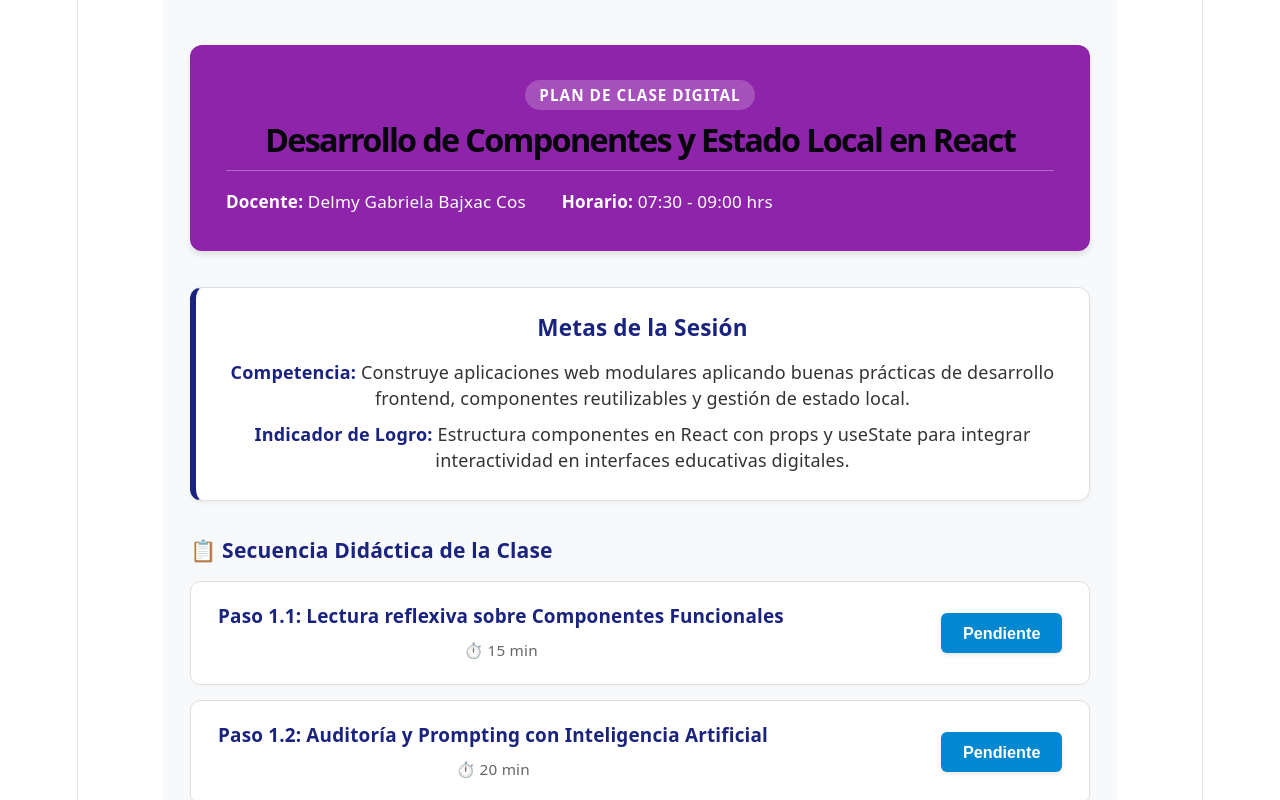
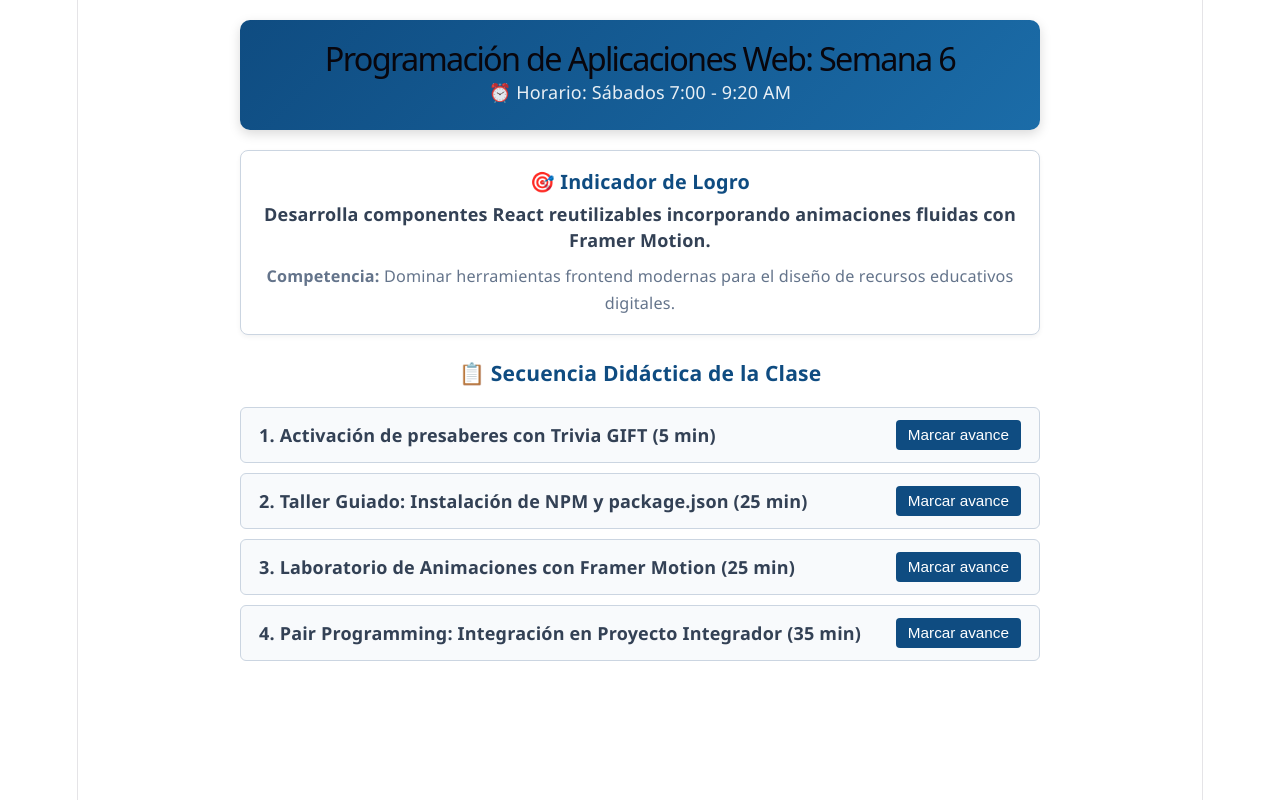
Before and after one commit to Delmygb/proyecto-web-landivar, a React (Vite) app: page / in a window 1280 px wide. Shown: the top 800 px of the page. Built offline with nearby package versions, Linux system fonts and the light colour scheme.

Commit message:
cambio 01

```diff
--- a/package.json
+++ b/package.json
@@ -10,6 +10,7 @@
     "preview": "vite preview"
   },
   "dependencies": {
+    "framer-motion": "^14.10.1",
     "react": "^19.3.1",
     "react-dom": "^19.3.1"
   },
--- a/src/App.jsx
+++ b/src/App.jsx
@@ -1,49 +1,31 @@
-import React from 'react';
-import HeaderClase from './components/HeaderClase';
-import ObjetivosCard from './components/ObjetivosCard';
-import ActividadItem from './components/ActividadItem';
+import HeaderClase from "./components/HeaderClase";
+import ObjetivosCard from "./components/ObjetivosCard";
+import ActividadItem from "./components/ActividadItem";
 
 export default function App() {
   return (
-        <div style={{
-            fontFamily: 'system-ui, -apple-system, sans-serif',
-            padding: '2.5rem 1.5rem',
-            maxWidth: '900px',
-            margin: '0 auto',
-            backgroundColor: '#F8F9FA',
-            minHeight: '100vh'
-        }}>
+    <div style={{ maxWidth: "800px", margin: "0 auto", padding: "20px", fontFamily: "'Segoe UI', sans-serif" }}>
+
+      {/* 1. Encabezado Animado */}
       <HeaderClase
-                tituloTema="Desarrollo de Componentes y Estado Local en React"
-                nombreDocente="Delmy Gabriela Bajxac Cos"
-                horario="07:30 - 09:00 hrs"
+        tituloTema="Programación de Aplicaciones Web: Semana 6"
+        horario="Sábados 7:00 - 9:20 AM"
       />
 
+      {/* 2. Tarjeta de Objetivos Interactiva */}
       <ObjetivosCard
-                competencia="Construye aplicaciones web modulares aplicando buenas prácticas de desarrollo frontend, componentes reutilizables y gestión de estado local."
-                indicadorLogro="Estructura componentes en React con props y useState para integrar interactividad en interfaces educativas digitales."
+        indicador="Desarrolla componentes React reutilizables incorporando animaciones fluidas con Framer Motion."
+        competencia="Dominar herramientas frontend modernas para el diseño de recursos educativos digitales."
       />
 
-            <h3 style={{ color: '#1A237E', margin: '2rem 0 1rem 0', display: 'flex', alignItems: 'center', gap: '0.5rem' }}>
-                📋 Secuencia Didáctica de la Clase
-            </h3>
+      {/* 3. Lista de Actividades de la Sesión */}
+      <h3 style={{ color: "#0f4c81", marginTop: "25px" }}>📋 Secuencia Didáctica de la Clase</h3>
 
-            <ActividadItem
-                tituloActividad="Paso 1.1: Lectura reflexiva sobre Componentes Funcionales"
-                duracion="15 min"
-            />
-            <ActividadItem
-                tituloActividad="Paso 1.2: Auditoría y Prompting con Inteligencia Artificial"
-                duracion="20 min"
-            />
-            <ActividadItem
-                tituloActividad="Paso 1.3: Configuración de carpeta components/ y componentes JSX"
-                duracion="35 min"
-            />
-            <ActividadItem
-                tituloActividad="Paso 1.4: Integración del Hook useState para dinamismo"
-                duracion="20 min"
-            />
+      <ActividadItem titulo="1. Activación de presaberes con Trivia GIFT" tiempo="5 min" />
+      <ActividadItem titulo="2. Taller Guiado: Instalación de NPM y package.json" tiempo="25 min" />
+      <ActividadItem titulo="3. Laboratorio de Animaciones con Framer Motion" tiempo="25 min" />
+      <ActividadItem titulo="4. Pair Programming: Integración en Proyecto Integrador" tiempo="35 min" />
+
     </div>
   );
 }
--- a/src/components/ActividadItem.jsx
+++ b/src/components/ActividadItem.jsx
@@ -1,51 +1,49 @@
-import React, { useState } from 'react';
+import { useState } from "react";
+import { motion } from "framer-motion";
 
-export default function ActividadItem({ tituloActividad, duracion }) {
+export default function ActividadItem({ titulo, tiempo }) {
     const [completada, setCompletada] = useState(false);
 
     return (
-        <div style={{
-            display: 'flex',
-            justifyContent: 'space-between',
-            alignItems: 'center',
-            border: completada ? '1px solid #2E7D32' : '1px solid #e0e0e0',
-            padding: '1.2rem 1.5rem',
-            margin: '0.8rem 0',
-            borderRadius: '10px',
-            backgroundColor: completada ? '#F1F8E9' : '#ffffff',
-            boxShadow: '0 2px 4px rgba(0,0,0,0.02)',
-            transition: 'all 0.3s ease'
-        }}>
-            <div>
-                <h4 style={{
-                    margin: '0 0 0.4rem 0',
-                    fontSize: '1.05rem',
-                    color: completada ? '#2E7D32' : '#1A237E',
-                    textDecoration: completada ? 'line-through' : 'none'
-                }}>
-                    {tituloActividad}
-                </h4>
-                <p style={{ margin: 0, fontSize: '0.85rem', color: '#666' }}>
-                    ⏱️ {duracion}
-                </p>
-            </div>
-            <button
+        <motion.div
+            layout
+            initial={{ opacity: 0, x: -20 }}
+            animate={{ opacity: 1, x: 0 }}
+            style={{
+                background: completada ? '#e8f5e9' : '#f8fafc',
+                border: '1px solid #cbd5e1',
+                padding: '12px 18px',
+                borderRadius: '6px',
+                display: 'flex',
+                justifyContent: 'space-between',
+                alignItems: 'center',
+                marginBottom: '10px'
+            }}
+        >
+            <span style={{
+                textDecoration: completada ? 'line-through' : 'none',
+                color: completada ? '#2e7d32' : '#334155',
+                fontWeight: completada ? 'normal' : '600'
+            }}>
+                {titulo} ({tiempo})
+            </span>
+
+            <motion.button
+                whileHover={{ scale: 1.05 }}
+                whileTap={{ scale: 0.9 }}
                 onClick={() => setCompletada(!completada)}
                 style={{
-                    backgroundColor: completada ? '#2E7D32' : '#0288D1', // Verde éxito o Azul dinámico
-                    color: '#fff',
+                    background: completada ? '#2e7d32' : '#0f4c81',
+                    color: 'white',
                     border: 'none',
-                    padding: '0.6rem 1.2rem',
-                    borderRadius: '6px',
-                    fontWeight: 'bold',
+                    padding: '6px 12px',
+                    borderRadius: '4px',
                     cursor: 'pointer',
-                    fontSize: '0.9rem',
-                    boxShadow: '0 2px 4px rgba(0,0,0,0.1)',
-                    whiteSpace: 'nowrap'
+                    fontSize: '0.85em'
                 }}
             >
-                {completada ? 'Completada' : 'Pendiente'}
-            </button>
-        </div>
+                {completada ? "✓ Listo" : "Marcar avance"}
+            </motion.button>
+        </motion.div>
     );
 }
--- a/src/components/HeaderClase.jsx
+++ b/src/components/HeaderClase.jsx
@@ -1,34 +1,23 @@
-import React from 'react';
+import { motion } from "framer-motion";
 
-export default function HeaderClase({ tituloTema, nombreDocente, horario }) {
+export default function HeaderClase({ tituloTema, horario }) {
     return (
-        <header style={{
-            backgroundColor: '#8E24AA', // Morado elegante
-            color: '#ffffff',
-            padding: '2rem',
-            borderRadius: '12px',
-            marginBottom: '2rem',
-            boxShadow: '0 4px 6px rgba(0, 0, 0, 0.1)'
-        }}>
-            <span style={{
-                backgroundColor: 'rgba(255, 255, 255, 0.2)',
-                padding: '0.3rem 0.8rem',
-                borderRadius: '20px',
-                fontSize: '0.85rem',
-                fontWeight: 'bold',
-                textTransform: 'uppercase',
-                letterSpacing: '1px'
-            }}>
-                Plan de Clase Digital
-            </span>
-            <h1 style={{ margin: '1rem 0 0.5rem 0', fontSize: '1.8rem', fontWeight: '700' }}>
-                {tituloTema}
-            </h1>
-            <hr style={{ border: 'none', borderTop: '1px solid rgba(255, 255, 255, 0.3)', margin: '1rem 0' }} />
-            <div style={{ display: 'flex', gap: '2rem', flexWrap: 'wrap', fontSize: '0.95rem' }}>
-                <p style={{ margin: 0 }}><strong>Docente:</strong> {nombreDocente}</p>
-                <p style={{ margin: 0 }}><strong>Horario:</strong> {horario}</p>
-            </div>
-        </header>
+        <motion.header
+            initial={{ opacity: 0, y: -30 }}
+            animate={{ opacity: 1, y: 0 }}
+            transition={{ duration: 0.8, ease: "easeOut" }}
+            style={{
+                background: 'linear-gradient(135deg, #0f4c81, #1b6ca8)',
+                color: 'white',
+                padding: '25px',
+                borderRadius: '10px',
+                textAlign: 'center',
+                boxShadow: '0 4px 12px rgba(0,0,0,0.15)',
+                marginBottom: '20px'
+            }}
+        >
+            <h1 style={{ margin: 0, fontSize: '1.8rem' }}>{tituloTema}</h1>
+            <p style={{ margin: '8px 0 0 0', opacity: 0.9 }}>⏰ Horario: {horario}</p>
+        </motion.header>
     );
 }
--- a/src/components/ObjetivosCard.jsx
+++ b/src/components/ObjetivosCard.jsx
@@ -1,25 +1,25 @@
-import React from 'react';
+import { motion } from "framer-motion";
 
-export default function ObjetivosCard({ competencia, indicadorLogro }) {
+export default function ObjetivosCard({ indicador, competencia }) {
     return (
-        <section style={{
-            backgroundColor: '#ffffff',
-            padding: '1.5rem',
-            borderRadius: '12px',
-            marginBottom: '2rem',
-            border: '1px solid #e0e0e0',
-            borderLeft: '6px solid #1A237E', // Azul marino profundo en el borde izquierdo
-            boxShadow: '0 2px 4px rgba(0,0,0,0.05)'
-        }}>
-            <h3 style={{ color: '#1A237E', marginTop: 0, marginBottom: '1rem', fontSize: '1.25rem' }}>
-                Metas de la Sesión
-            </h3>
-            <p style={{ margin: '0.5rem 0', color: '#333' }}>
-                <strong style={{ color: '#1A237E' }}>Competencia:</strong> {competencia}
-            </p>
-            <p style={{ margin: '0.5rem 0 0 0', color: '#333' }}>
-                <strong style={{ color: '#1A237E' }}>Indicador de Logro:</strong> {indicadorLogro}
-            </p>
-        </section>
+        <motion.div
+            whileHover={{ scale: 1.02, translateY: -4 }}
+            whileTap={{ scale: 0.98 }}
+            transition={{ type: "spring", stiffness: 400, damping: 17 }}
+            style={{
+                background: '#ffffff',
+                borderLeft: '5px solid #e28743',
+                border: '1px solid #cbd5e1',
+                padding: '18px',
+                borderRadius: '8px',
+                marginBottom: '15px',
+                cursor: 'pointer',
+                boxShadow: '0 2px 5px rgba(0,0,0,0.05)'
+            }}
+        >
+            <h3 style={{ color: '#0f4c81', margin: '0 0 6px 0', fontSize: '1.1rem' }}>🎯 Indicador de Logro</h3>
+            <p style={{ margin: '0 0 10px 0', color: '#334155', fontWeight: 'bold' }}>{indicador}</p>
+            <p style={{ margin: 0, color: '#64748b', fontSize: '0.9em' }}><strong>Competencia:</strong> {competencia}</p>
+        </motion.div>
     );
 }
```
Also changed, not shown: 1 other file (tests, documents, lock files or other folders). Lines whose indentation alone changed are shown as unchanged.
